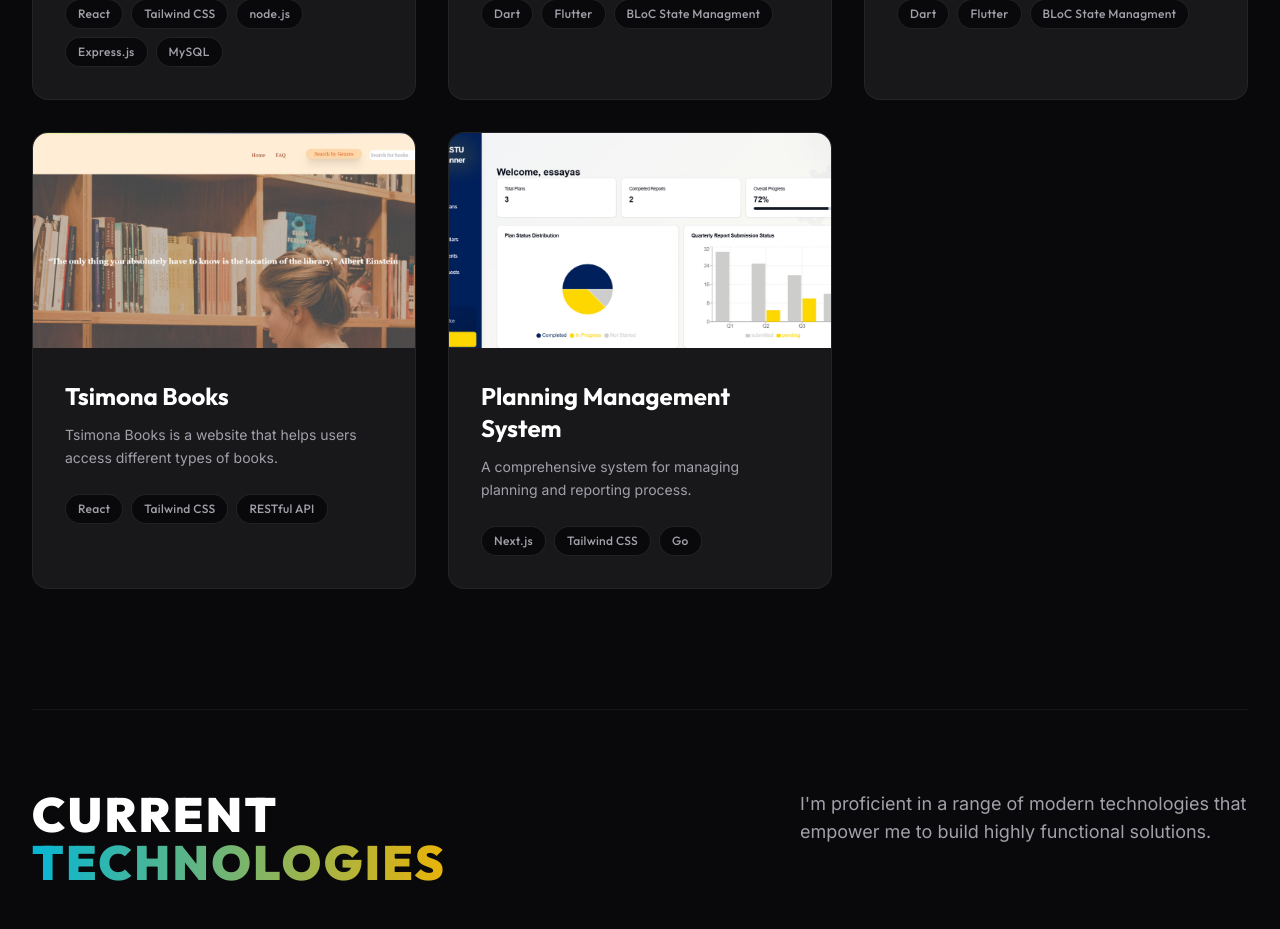
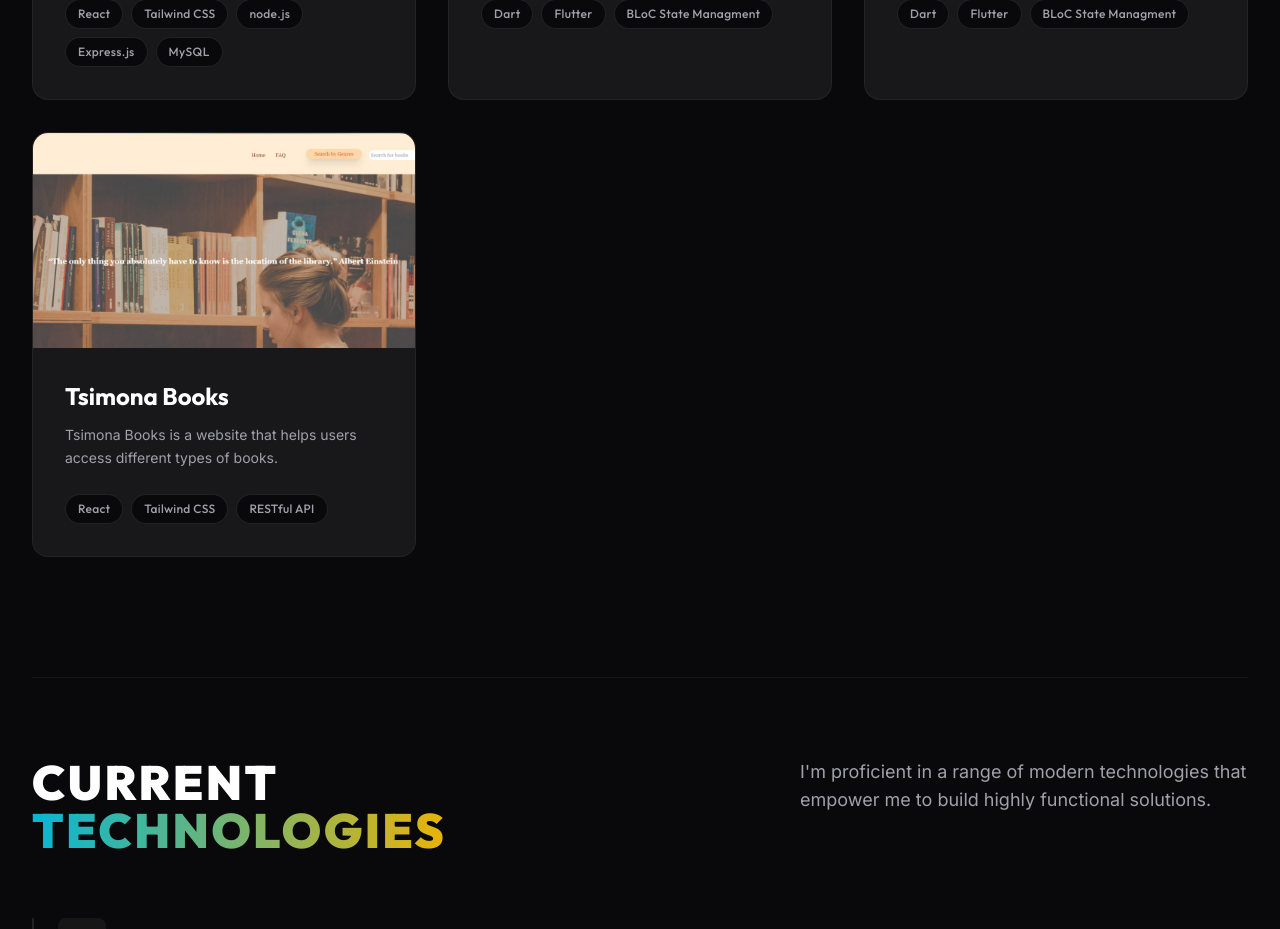
Before and after one commit to tsega7659/Portfolio, a React (Vite) app: page / in a window 1280 px wide. Shown: the part 1951-2880 px from the top of the page. Built offline with nearby package versions, Linux system fonts and the light colour scheme.

Commit message:
portfolio fix

```diff
--- a/src/data/projects.js
+++ b/src/data/projects.js
@@ -125,17 +125,6 @@ export const projects = [
         github: "https://github.com/tsega7659/BOOK_RENTING",
         languages: ["React", "Tailwind CSS", "RESTful API"],
     },
-    {
-        id: "planning-system",
-        title: "Planning Management System",
-        description: "A comprehensive system for managing planning and reporting process. ",
-        role: "Frontend Developer",
-        roleDescription: "Contributed to the **frontend application in Next.js**. I worked on implementing core business logic for the **planning modules and created dynamic reports** for data visualization.",
-        image: planning,
-        gallery: [planning, planning, planning],
-        link: "#",
-        github: "https://github.com/fitiha/aastu-planner",
-        languages: ["Next.js", "Tailwind CSS", "Go"],
-    },
+
 
 ];
```
